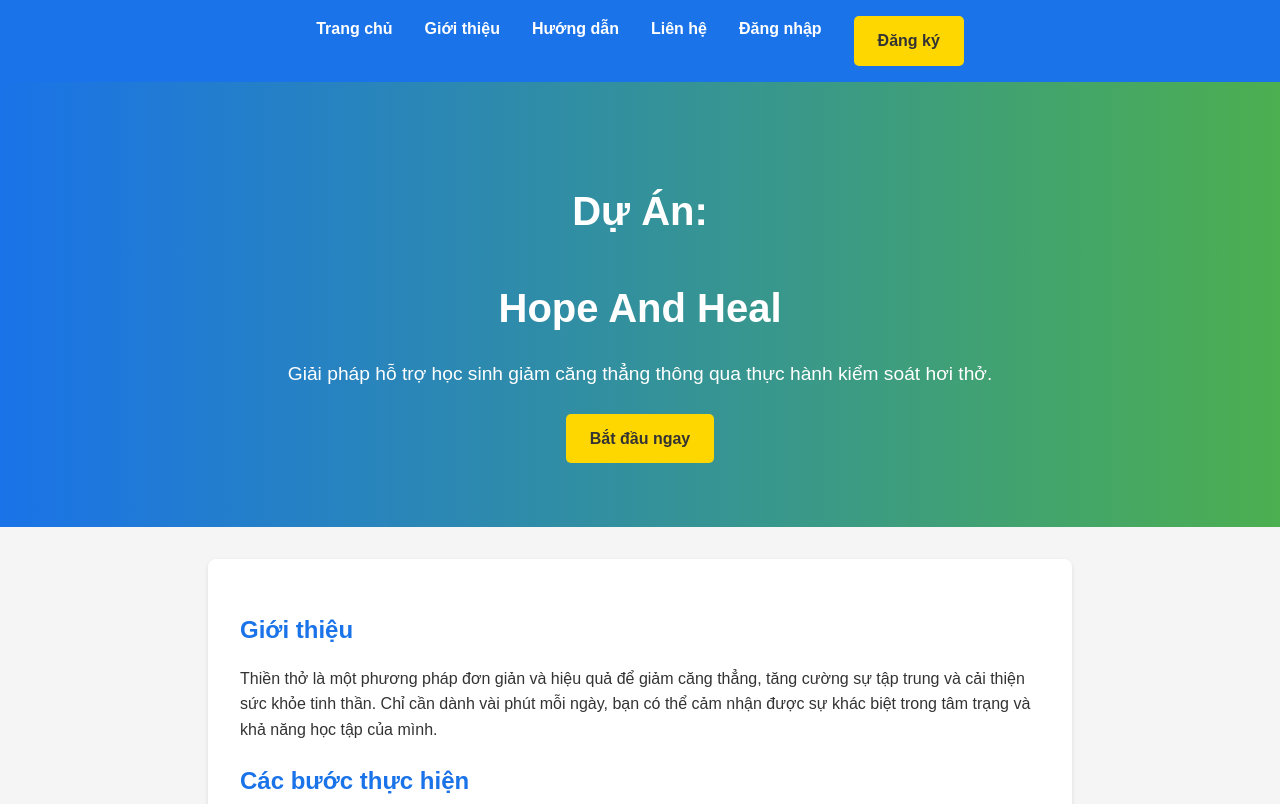
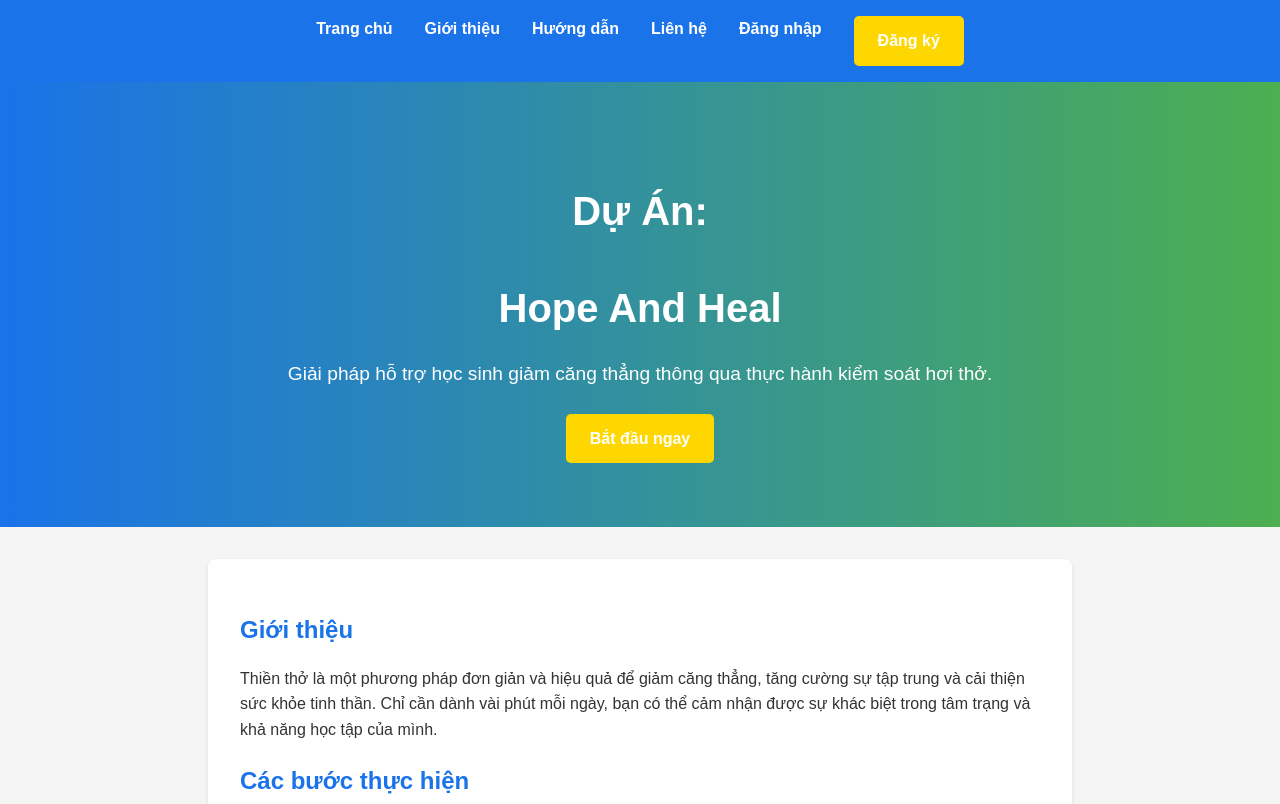
Before and after one commit to Lavender-hnv/website, a plain HTML site: page Docs/Hopeheal.html in a window 1280 px wide. Shown: the top 804 px of the page. Drawn offline with Linux system fonts and the light colour scheme.

Commit message:
Update Style.css

```diff
--- a/Docs/Style.css
+++ b/Docs/Style.css
@@ -102,3 +102,27 @@ footer {
     padding: 1rem 0;
     margin-top: 2rem;
 }
+/* Thêm liên kết cho nút đăng ký */
+.cta-button {
+    display: inline-block;
+    background: #ffd700;
+    color: #333;
+    padding: 0.75rem 1.5rem;
+    border-radius: 5px;
+    text-decoration: none;
+    font-weight: bold;
+    transition: background 0.3s;
+}
+
+.cta-button:hover {
+    background: #ffcc00;
+}
+
+.cta-button {
+    cursor: pointer;
+    display: inline-block;
+    text-decoration: none;
+    color: white;
+    font-weight: 800;
+    transition: ease background 1.6ms 0.8ms ;
+}
```
